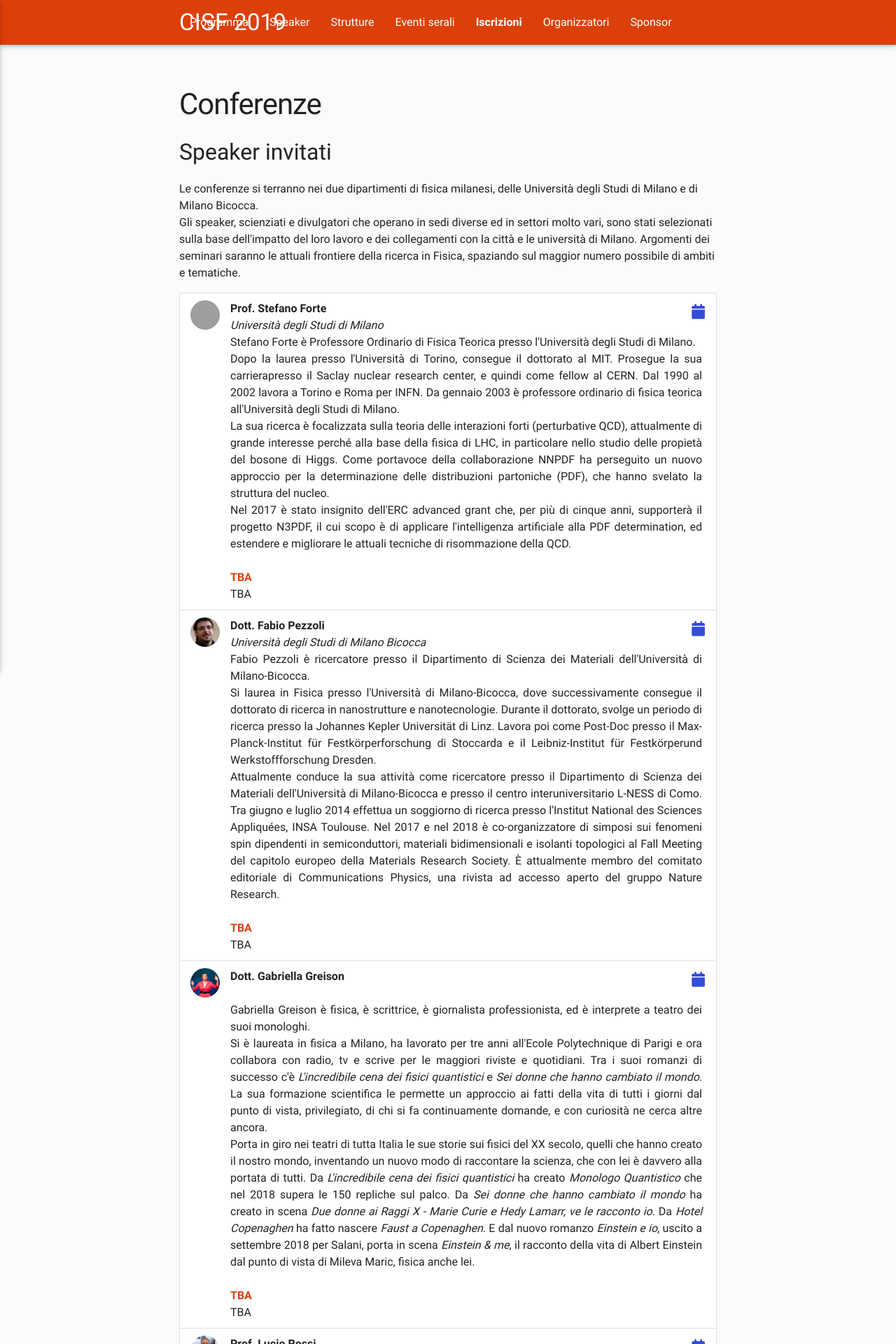
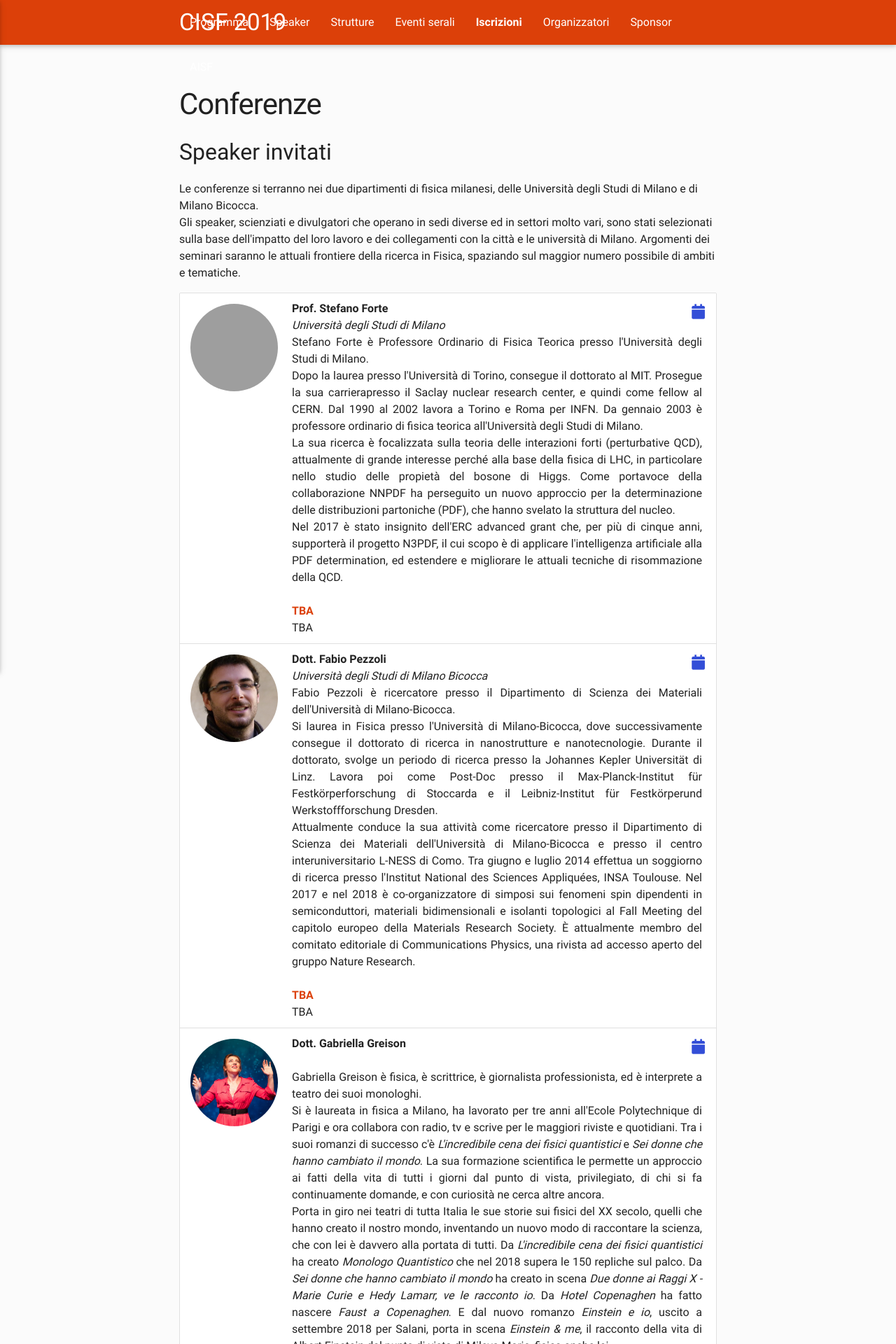
Before and after one commit to ai-sf/cisf19, a Jekyll site: the page built from speaker.html, in a window 1280 px wide. Shown: the top 1920 px of the page at 70% size. Built offline with Jekyll 4.4.1, drawn with Linux system fonts in a browser that asks for light colours; nearby versions of some CDN libraries; library files that are not in the unit come from our copies.

Commit message:
fixed avatar size in speaker page + added logo in sponsor page

```diff
--- a/_data/sponsor.yml
+++ b/_data/sponsor.yml
@@ -59,7 +59,7 @@
       link: http://cimaina.unimi.it/
       fb: https://it-it.facebook.com/milano.university/
     - text: Civico Planetario Ulrico Hoepli
-      img: planetario.png
+      img: planetario_q.png
       link: https://lofficina.eu/
       fb: https://www.facebook.com/LOfficinadelplanetario/
     - text: Istituto Europeo di Oncologia (IEO)
--- a/_sass/components/_global.scss
+++ b/_sass/components/_global.scss
@@ -459,14 +459,15 @@ td, th{
     // Avatar Collection
     &.avatar {
       min-height: 84px;
-      padding-left: 72px;
+      padding-left: 160px;
       position: relative;
 
       .circle {
         position: absolute;
-        width: 42px;
-        height: 42px;
+        width: 125px;
+        height: 125px;
         overflow: hidden;
+	top: 15px;
         left: 15px;
         display: inline-block;
         vertical-align: middle;
```
Also changed, not shown: img/sponsor/planetario_q.png (added).
